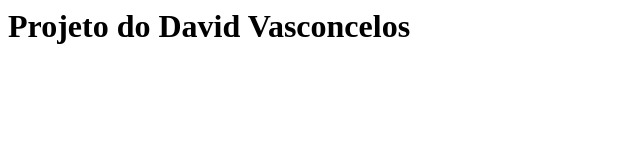
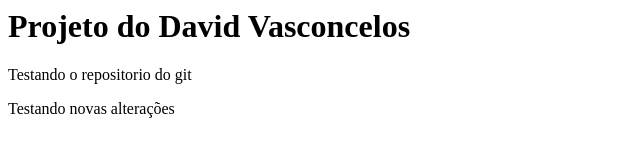
Before and after one commit to DavidVasconcelos/curso-git, a plain HTML site: page index.html in a window 1280 px wide. Shown: the whole page, without its empty margins (0-640 px from the left). Drawn offline with Linux system fonts and the light colour scheme.

Commit message:
Segundo paragrafo

```diff
--- a/index.html
+++ b/index.html
@@ -3,5 +3,7 @@
     </head>
     <body>
         <h1>Projeto do David Vasconcelos</h1>
+        <p>Testando o repositorio do git</p>
+        <p>Testando novas alterações</p>
     </body>
 </html>
```
